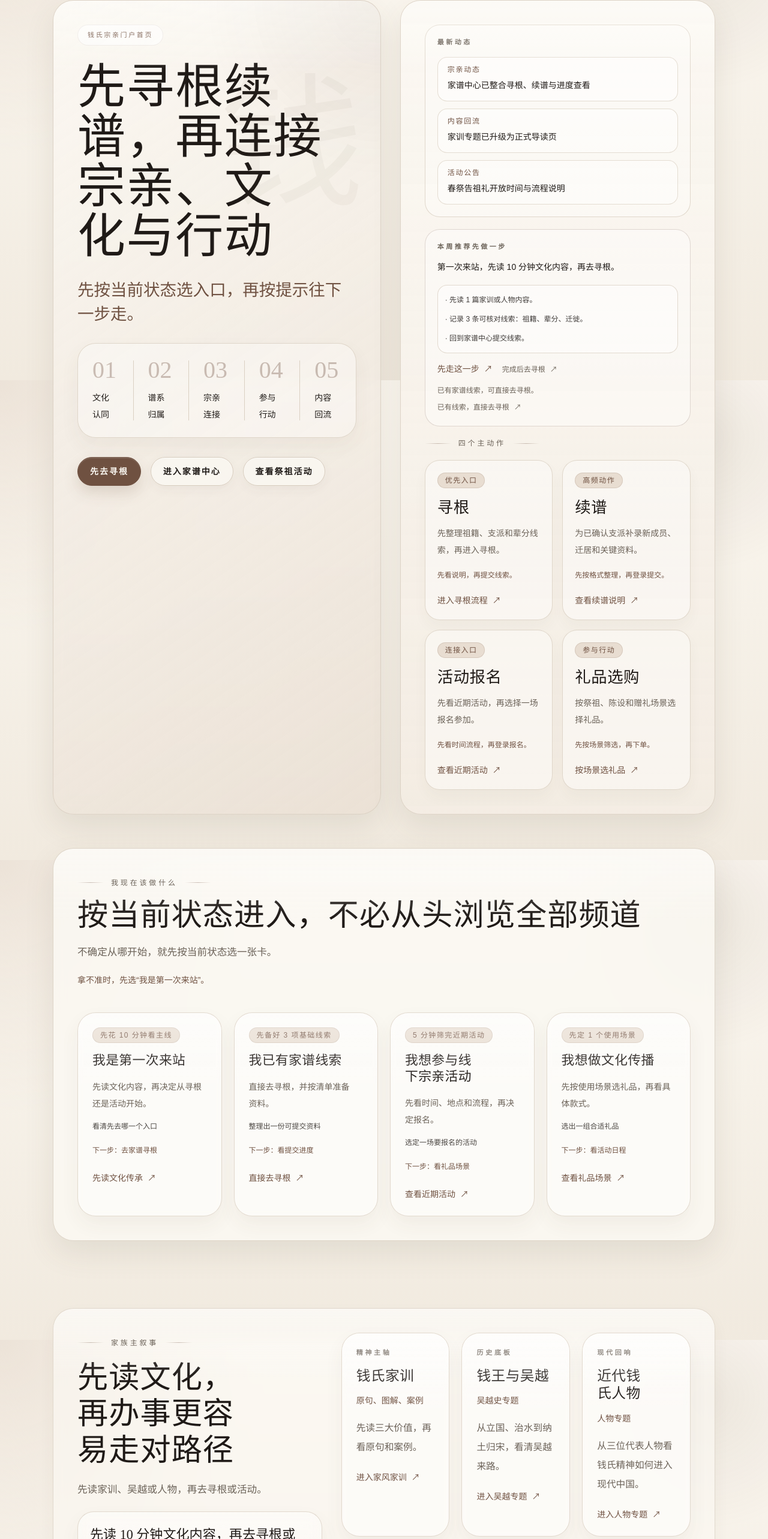
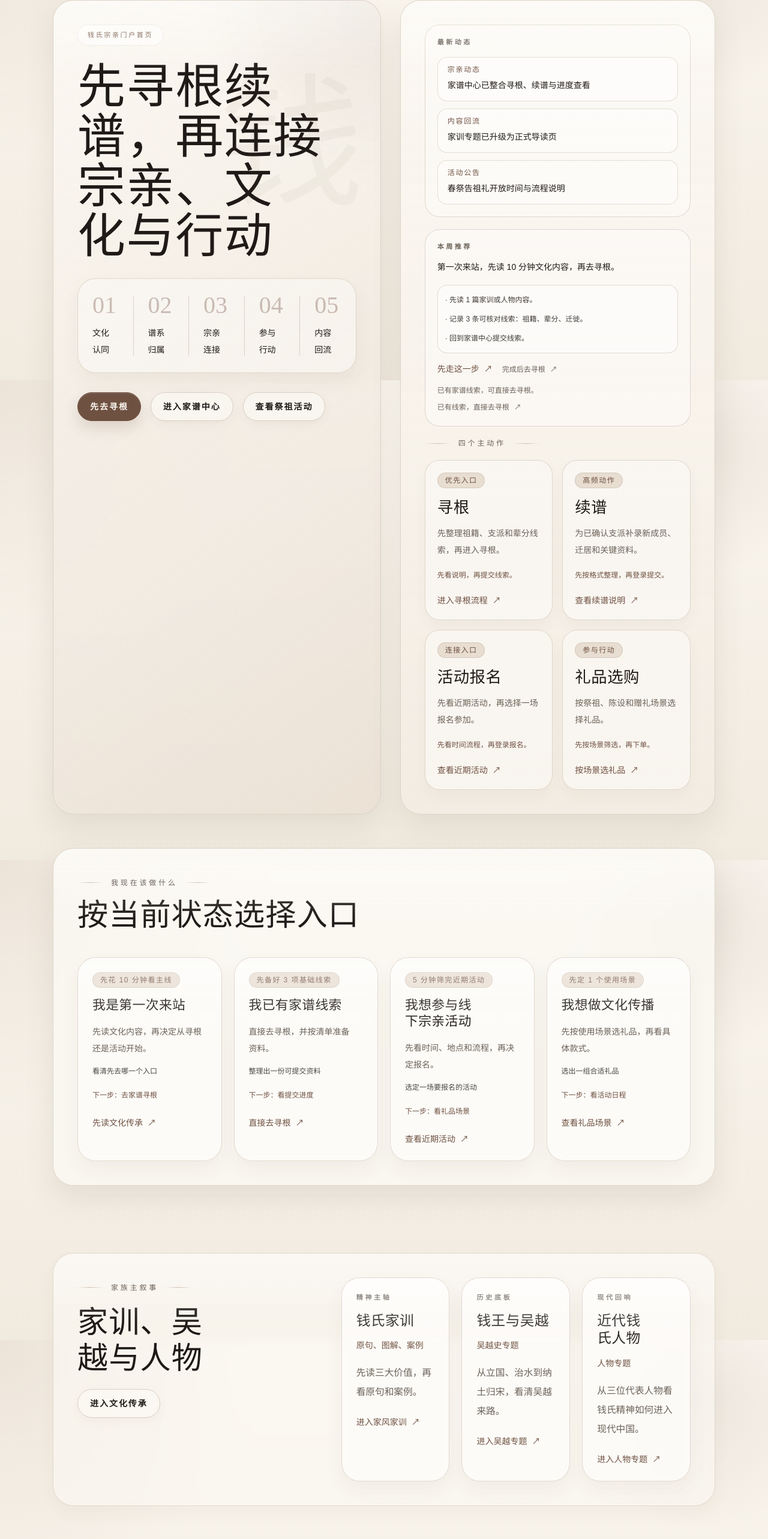
Before and after one commit to qzl0215/qianfamily, a Next.js app: page / in a window 1280 px wide. Shown: the part 166-2732 px from the top of the page at 60% size. Built offline with nearby package versions, Linux system fonts and the light colour scheme.

Commit message:
remove homepage explanatory copy

```diff
--- a/components/portal/PortalHomePage.tsx
+++ b/components/portal/PortalHomePage.tsx
@@ -19,7 +19,7 @@ import {
 export function PortalHomePage() {
   const latestUpdates = announcementCards.slice(0, 3);
   const weeklyFocus = {
-    title: "本周推荐先做一步",
+    title: "本周推荐",
     summary: "第一次来站，先读 10 分钟文化内容，再去寻根。",
     checklist: [
       "先读 1 篇家训或人物内容。",
@@ -45,9 +45,6 @@ export function PortalHomePage() {
                 <h1 className="font-serif-cn text-[3rem] leading-[1.04] text-ink sm:text-[4rem] lg:text-[5rem]">
                   先寻根续谱，再连接宗亲、文化与行动
                 </h1>
-                <p className="hero-deck">
-                  先按当前状态选入口，再按提示往下一步走。
-                </p>
 
                 <div className="editorial-band grid gap-0 sm:grid-cols-5">
                   {portalLogicSteps.map((step, index) => (
@@ -170,13 +167,7 @@ export function PortalHomePage() {
           <div className="soft-panel">
             <div className="space-y-4">
               <p className="ornament-line">我现在该做什么</p>
-              <h2 className="section-title">按当前状态进入，不必从头浏览全部频道</h2>
-              <p className="section-copy">
-                不确定从哪开始，就先按当前状态选一张卡。
-              </p>
-              <p className="text-sm leading-7 text-accent">
-                拿不准时，先选“我是第一次来站”。
-              </p>
+              <h2 className="section-title">按当前状态选择入口</h2>
             </div>
             <div className="mt-10 grid gap-5 sm:grid-cols-2 xl:grid-cols-4">
               {homeDecisionCards.map((card) => (
@@ -208,15 +199,7 @@ export function PortalHomePage() {
             <div className="grid gap-8 lg:grid-cols-[minmax(0,0.7fr)_minmax(0,1fr)] lg:items-start">
               <div className="space-y-5">
                 <p className="ornament-line">家族主叙事</p>
-                <h2 className="section-title">先读文化，再办事更容易走对路径</h2>
-                <p className="section-copy">
-                  先读家训、吴越或人物，再去寻根或活动。
-                </p>
-                <div className="lead-quote">
-                  <p className="font-serif-cn text-[1.38rem] leading-9 text-ink">
-                    先读 10 分钟文化内容，再去寻根或活动。
-                  </p>
-                </div>
+                <h2 className="section-title">家训、吴越与人物</h2>
                 <ButtonLink href="/heritage/" variant="secondary">
                   进入文化传承
                 </ButtonLink>
@@ -254,10 +237,7 @@ export function PortalHomePage() {
             <div className="grid gap-8 lg:grid-cols-[minmax(0,0.72fr)_minmax(0,1fr)]">
               <div className="space-y-5">
                 <p className="ornament-line">家谱中心</p>
-                <h2 className="section-title">一个入口完成寻根、续谱、接谱</h2>
-                <p className="section-copy">
-                  要确认谱系归属，就从家谱中心进入。先看准备项，再选寻根、续谱或接谱。
-                </p>
+                <h2 className="section-title">寻根、续谱、接谱</h2>
                 <div className="space-y-4">
                   {genealogyFacts.map((fact) => (
                     <div
@@ -306,10 +286,7 @@ export function PortalHomePage() {
           <div className="soft-panel soft-panel-muted">
             <div className="space-y-4">
               <p className="ornament-line">祭祖活动</p>
-              <h2 className="section-title">从公开活动页进入现实中的宗亲连接</h2>
-              <p className="section-copy">
-                先看时间、地点和流程，确认合适后再登录报名。
-              </p>
+              <h2 className="section-title">近期祭祖与宗亲活动</h2>
             </div>
 
             <div className="mt-10 grid gap-5 lg:grid-cols-3">
@@ -354,10 +331,7 @@ export function PortalHomePage() {
           <div className="soft-panel">
             <div className="space-y-4">
               <p className="ornament-line">文化传承</p>
-              <h2 className="section-title">先读精选内容，再进入文化频道深读</h2>
-              <p className="section-copy">
-                先挑一条最相关内容读，再去文化频道继续看。
-              </p>
+              <h2 className="section-title">家训、吴越与族人故事</h2>
             </div>
 
             <div className="mt-10 grid gap-5 sm:grid-cols-2 xl:grid-cols-4">
@@ -390,10 +364,7 @@ export function PortalHomePage() {
           <div className="soft-panel soft-panel-muted">
             <div className="space-y-4">
               <p className="ornament-line">宣传礼品</p>
-              <h2 className="section-title">按使用场景选礼品，3 分钟完成初筛</h2>
-              <p className="section-copy">
-                先定场景，再选礼品。
-              </p>
+              <h2 className="section-title">祭祖、陈设与赠礼</h2>
             </div>
 
             <div className="mt-10 grid gap-5 lg:grid-cols-3">
@@ -439,7 +410,7 @@ export function PortalHomePage() {
             <div className="grid gap-8 lg:grid-cols-[minmax(0,1fr)_320px]">
               <div className="space-y-5">
                 <p className="ornament-line">宗亲动态 / 公告</p>
-                <h2 className="section-title">最近更新与可直接进入的入口</h2>
+                <h2 className="section-title">最近更新</h2>
                 <div className="space-y-4">
                   {announcementCards.map((card) => (
                     <article
```
Also changed, not shown: 5 other files (tests, documents, lock files or other folders).
